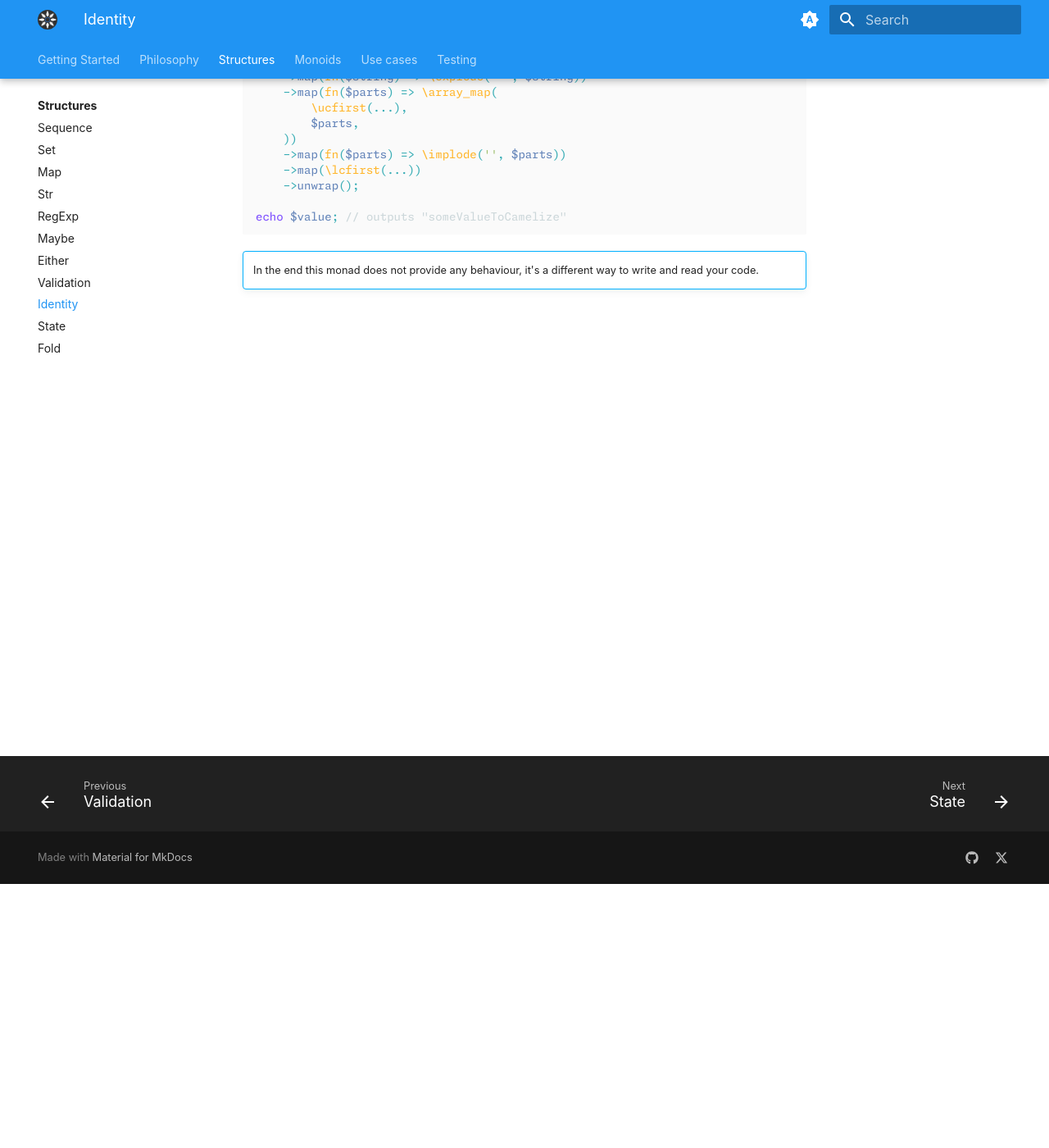
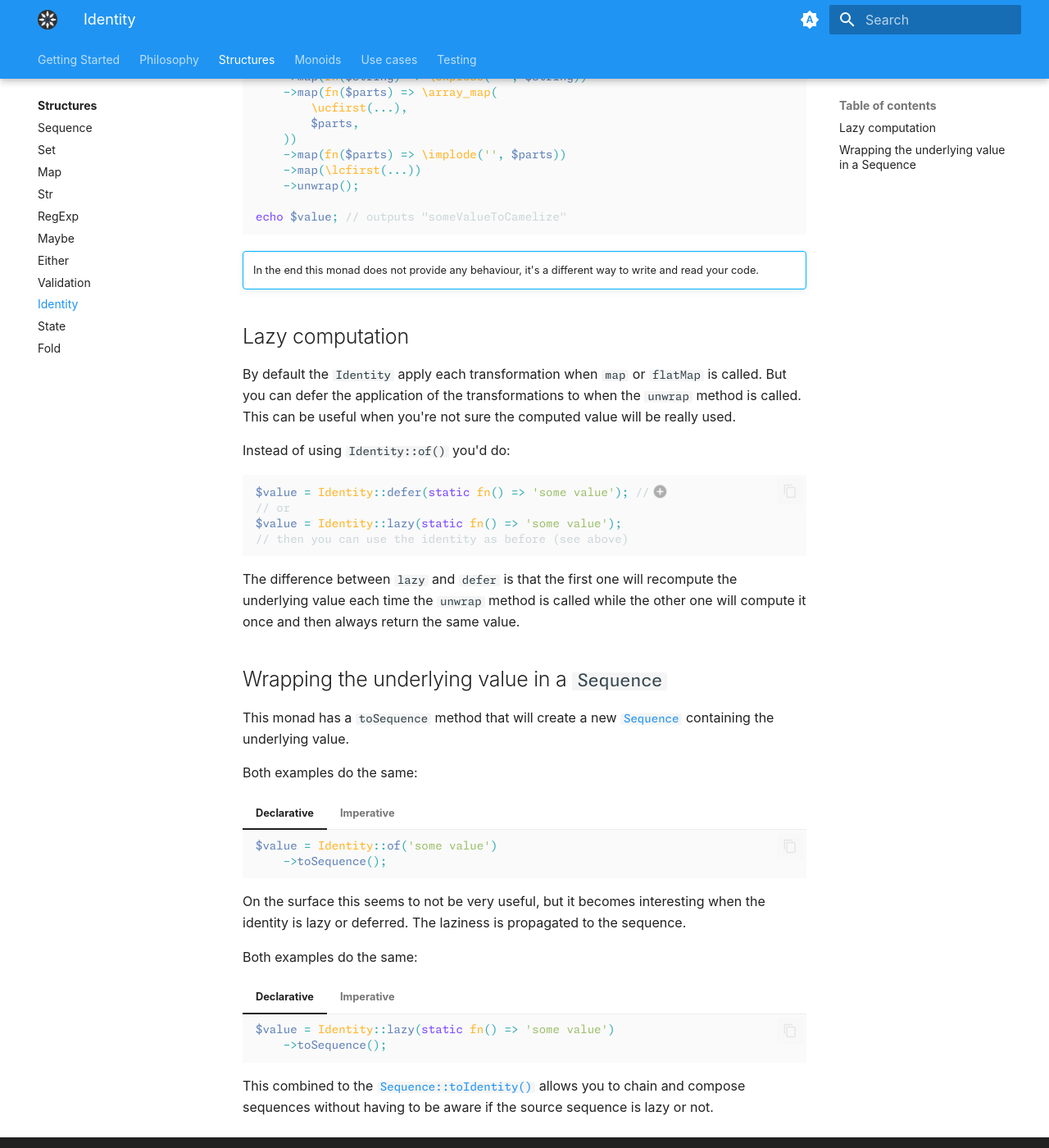
Before and after one commit to Innmind/Immutable, an MkDocs documentation site: the page built from docs/structures/identity.md, in a window 1280 px wide and 1400 px high, scrolled down 322 px. Shown: the whole window at 82% size. Built offline with MkDocs 1.6.1 and Material for MkDocs 9.7.7, drawn with Linux system fonts in a browser that asks for light colours; plug-ins that fetch from the network failed and are left out.

Commit message:
add documentation on lazy/deferred identity

````diff
--- a/docs/structures/identity.md
+++ b/docs/structures/identity.md
@@ -53,3 +53,54 @@ Let's say you have a string you want to camelize, here's how you'd do it:
 
 !!! abstract ""
     In the end this monad does not provide any behaviour, it's a different way to write and read your code.
+
+## Lazy computation
+
+By default the `Identity` apply each transformation when `map` or `flatMap` is called. But you can defer the application of the transformations to when the `unwrap` method is called. This can be useful when you're not sure the computed value will be really used.
+
+Instead of using `Identity::of()` you'd do:
+
+```php
+$value = Identity::defer(static fn() => 'some value'); //(1)
+// or
+$value = Identity::lazy(static fn() => 'some value');
+// then you can use the identity as before (see above)
+```
+
+1. Here the value is a string but you can use whatever type you want.
+
+The difference between `lazy` and `defer` is that the first one will recompute the underlying value each time the `unwrap` method is called while the other one will compute it once and then always return the same value.
+
+## Wrapping the underlying value in a `Sequence`
+
+This monad has a `toSequence` method that will create a new [`Sequence`](sequence.md) containing the underlying value.
+
+Both examples do the same:
+
+=== "Declarative"
+    ```php
+    $value = Identity::of('some value')
+        ->toSequence();
+    ```
+
+=== "Imperative"
+    ```php
+    $value = Sequence::of('some value');
+    ```
+
+On the surface this seems to not be very useful, but it becomes interesting when the identity is lazy or deferred. The laziness is propagated to the sequence.
+
+Both examples do the same:
+
+=== "Declarative"
+    ```php
+    $value = Identity::lazy(static fn() => 'some value')
+        ->toSequence();
+    ```
+
+=== "Imperative"
+    ```php
+    $value = Sequence::lazy(static fn() => yield 'some value');
+    ```
+
+This combined to the [`Sequence::toIdentity()`](sequence.md#-toidentity) allows you to chain and compose sequences without having to be aware if the source sequence is lazy or not.
````
Also changed, not shown: docs/structures/sequence.md (+31 -0 lines).
